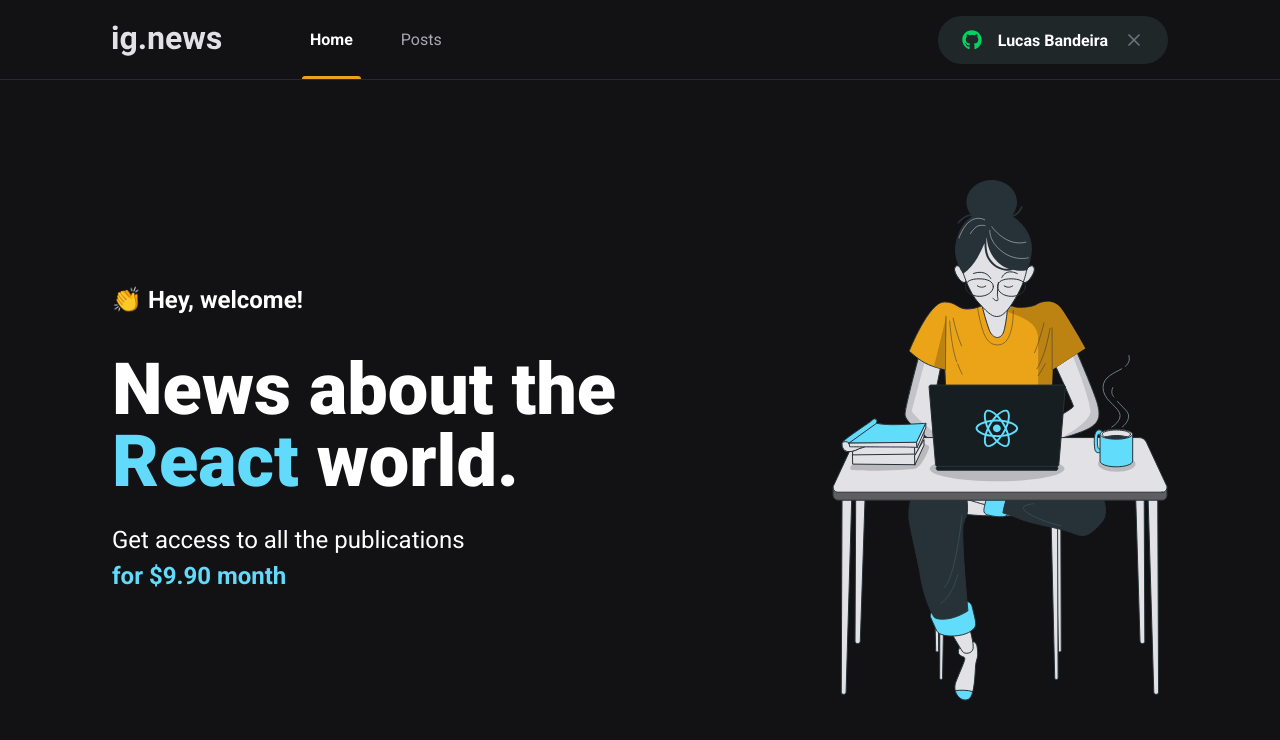
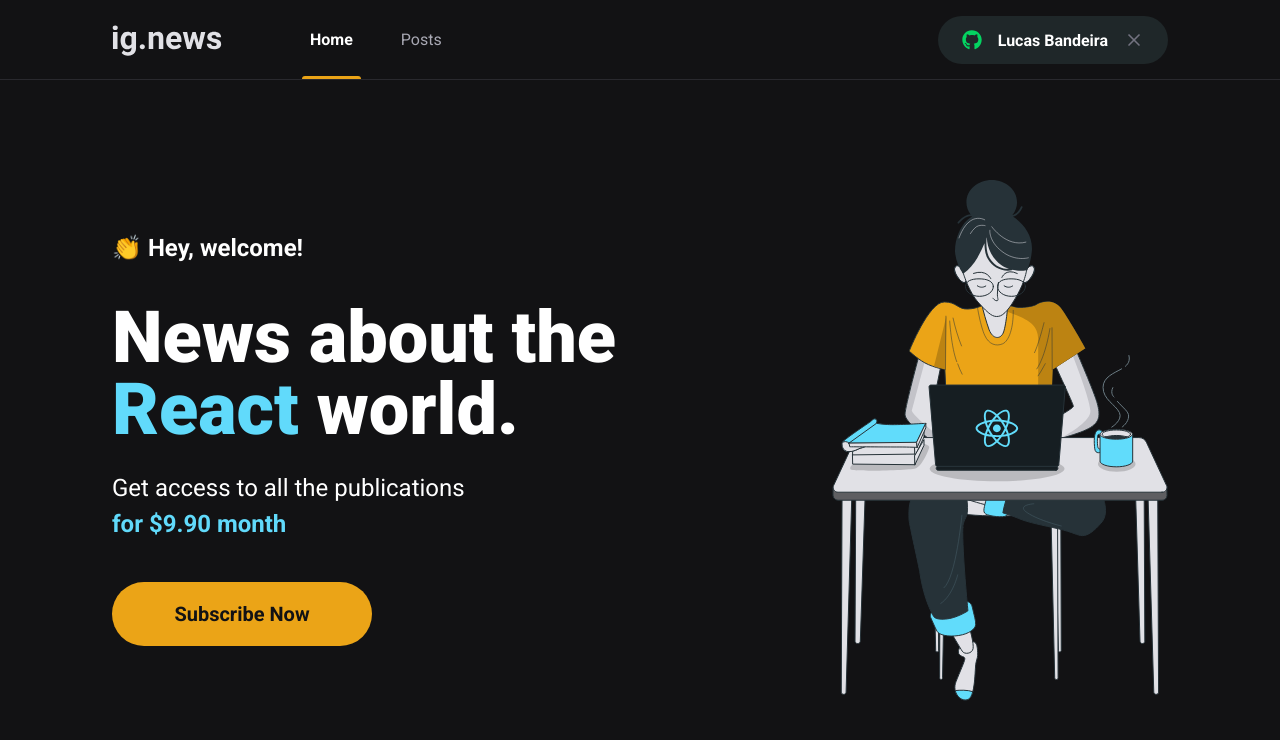
Before and after one commit to LucasBandeira-MJ/rocketseat-ignite-chapter3, a Next.js app: page / in a window 1280 px wide. Shown: the top 740 px of the page. Built offline with nearby package versions, Linux system fonts and the light colour scheme.

Commit message:
Added SubscribeButton component

```diff
--- /dev/null
+++ b/src/components/SubscribeButton/index.tsx
@@ -0,0 +1,12 @@
+import styles from './styles.module.sass'
+
+export const SubscribeButton = () => {
+    return (
+        <button
+            type="button"
+            className={styles.subscribeButton}
+        >
+            Subscribe Now
+        </button>
+    )
+}
--- /dev/null
+++ b/src/components/SubscribeButton/styles.module.sass
@@ -0,0 +1,18 @@
+.subscribeButton
+    width: 260px
+    height: 4rem
+    border: 0
+    border-radius: 2rem
+    background: var(--yellow-500)
+    color: var(--gray-900)
+    font-size: 1.25rem
+    font-weight: bold
+
+    display: flex
+    align-items: center
+    justify-content: center
+
+    transition: filter 0.3s ease
+
+    &:hover
+        filter: brightness(0.8)
--- a/src/pages/index.tsx
+++ b/src/pages/index.tsx
@@ -1,5 +1,6 @@
 import styles from '../styles/home.module.sass'
 import Head from 'next/head'
+import { SubscribeButton } from '../components/SubscribeButton'
 
 export  default function Home() {
   return (
@@ -10,11 +11,15 @@
       <main className={styles.contentContainer}>
         <section className={styles.hero}>
           <span>👏 Hey, welcome!</span>
+
           <h1>News about the <span>React</span> world.</h1>
+
           <p>
             Get access to all the publications <br />
             <span>for $9.90 month</span>
           </p>
+
+          <SubscribeButton />
         </section>
         <img src="/images/avatar.svg" alt="Coding girl" />
       </main>
--- a/src/styles/home.module.sass
+++ b/src/styles/home.module.sass
@@ -32,3 +32,6 @@
             span
                 color: var(--cyan-500)
                 font-weight: bold
+
+        button
+            margin-top: 2.5rem
```
